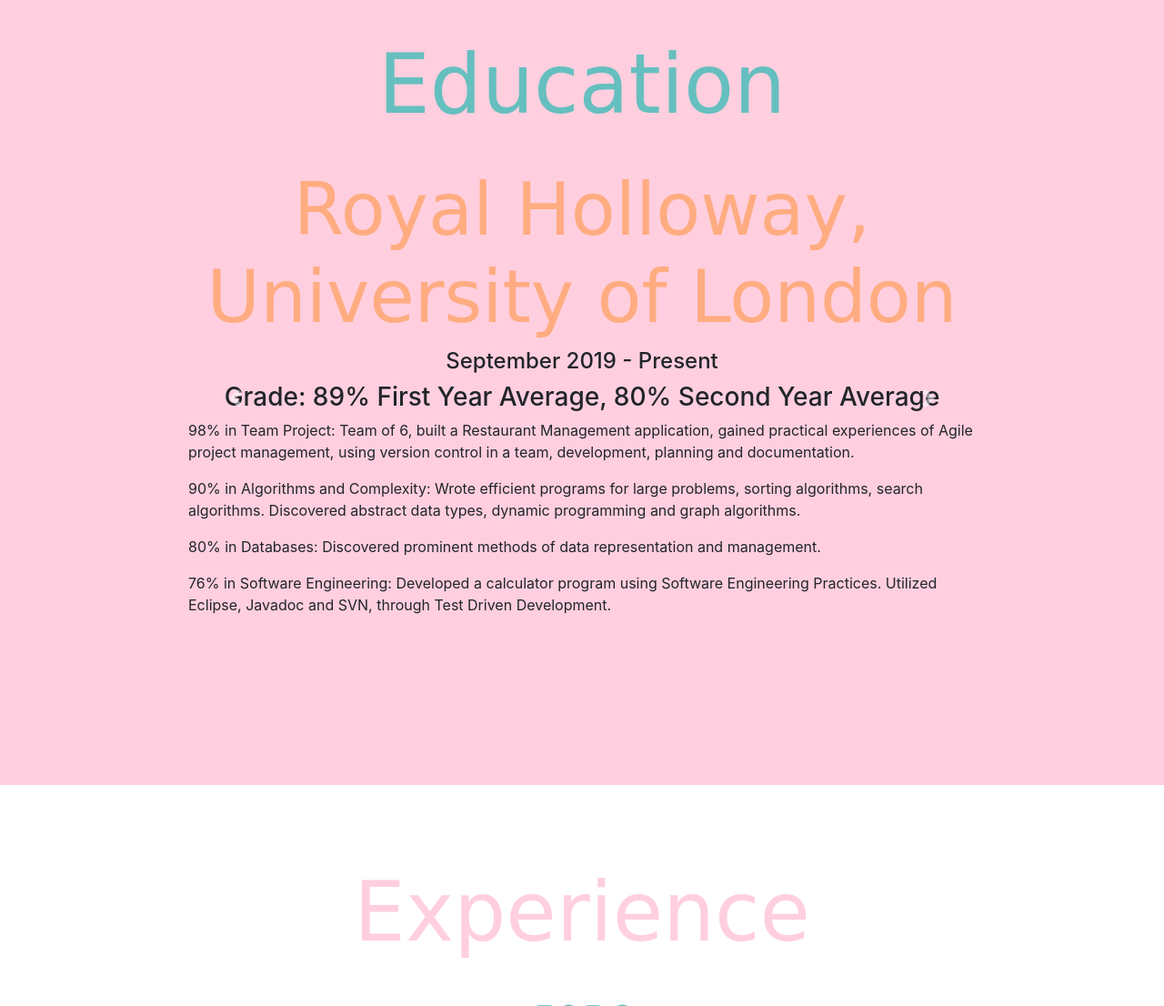
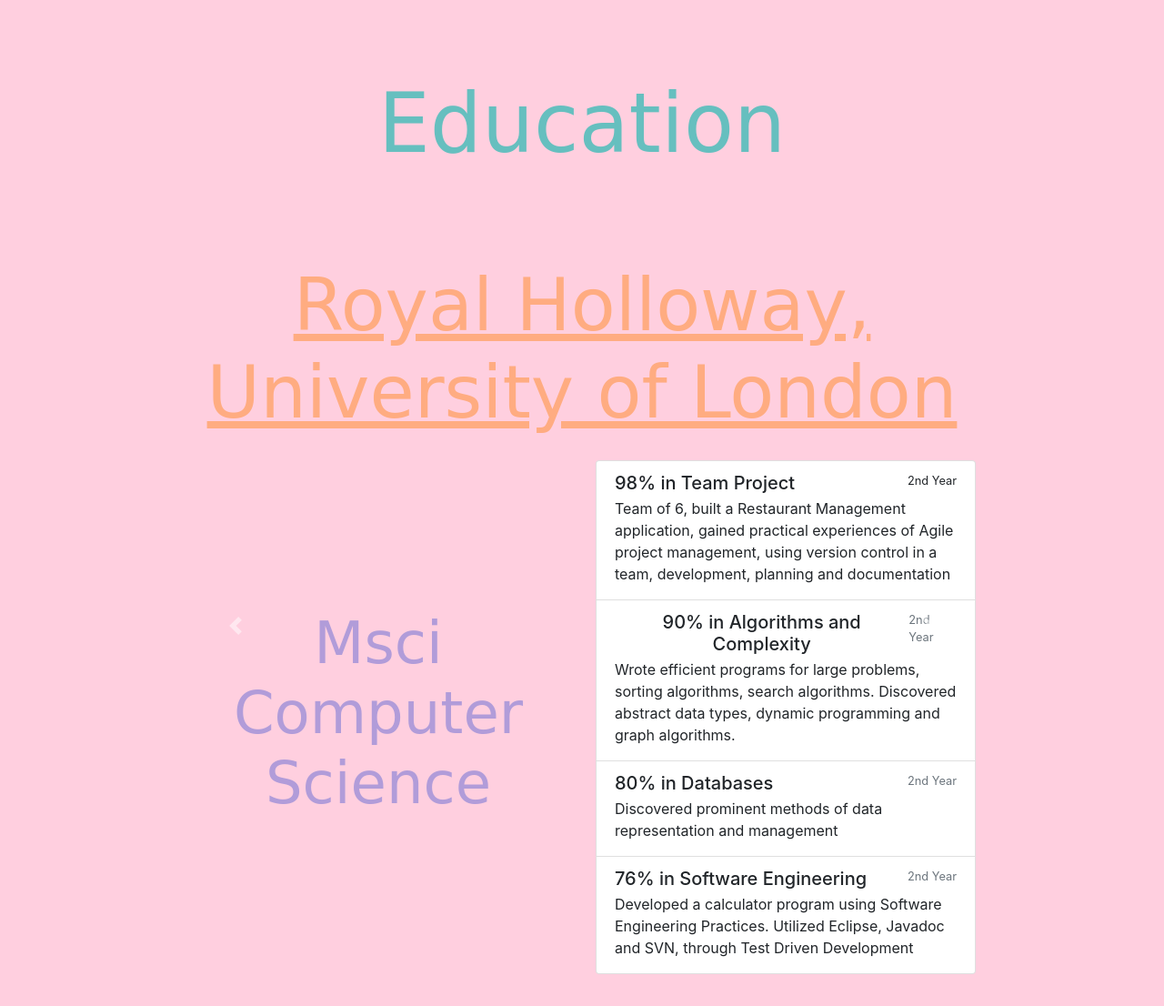
Before and after one commit to ErjillDeVera/CV, a plain HTML site: page index.html in a window 1280 px wide. Shown: the part 1694-2800 px from the top of the page at 91% size. Drawn offline with nearby package versions, Linux system fonts and the light colour scheme; a web font is replaced by a local one.

Commit message:
Edited Msci Computer Science presentation

```diff
--- a/css/styles.css
+++ b/css/styles.css
@@ -136,7 +136,6 @@ body {
 
 /* Education Section */
 #education {
-  height: 1000px;
   background-color: #ffcfdf;
   position: relative;
   padding: 7% 15%;
@@ -152,8 +151,31 @@ body {
     color: #66BFBF;
 }
 
+
 .educationLocation {
   font-size: 80px;
   font-family: 'Bungee Inline', cursive;
   color: #ffac81;
+  text-decoration: underline;
 }
+
+.educationInfo {
+  height: 1000px;
+}
+
+.educationTitle {
+  font-family: 'Bungee Inline', cursive;
+  font-size: 4rem;
+  text-align: center;
+  color: #B19CD9;
+  justify-content: center;
+}
+
+.row {
+  display: flex;
+  align-items: center;
+  justify-content: center;
+  height: 600px;
+}
+.carousel-item {
+}
--- a/index.html
+++ b/index.html
@@ -86,35 +86,81 @@
     <div id="testimonial-carousel" class="carousel slide" data-ride="false">
       <div class="carousel-inner">
 
-          <div class="carousel-item active container-fluid educationContainer">
-            <h1 class="educationLocation">Royal Holloway, University of London</h1>
-            <h4 class="date">September 2019 - Present</h4>
-            <h3>Grade: 89% First Year Average, 80% Second Year Average</h3>
-            <p>98% in Team Project: Team of 6, built a Restaurant Management application, gained practical experiences of Agile project management, using version control in a team, development, planning and documentation.</p>
-            <p>90% in Algorithms and Complexity: Wrote efficient programs for large problems, sorting algorithms, search algorithms. Discovered abstract data types, dynamic programming and graph algorithms.</p>
-            <p>80% in Databases: Discovered prominent methods of data representation and management.</p>
-            <p>76% in Software Engineering: Developed a calculator program using Software Engineering Practices. Utilized Eclipse, Javadoc and SVN, through Test Driven Development.</p>
+        <div class="carousel-item active container-fluid">
+          <h1 class="educationLocation"> Royal Holloway, University of London</h1>
+          <div class="row">
+            <div class="col-sm">
+              <h1 class="educationTitle">Msci Computer Science</h1>
+            </div>
+            <div class="col-sm">
+              <div class="list-group">
+                <a class="list-group-item list-group-item-action flex-column align-items-start">
+                  <div class="d-flex w-100 justify-content-between">
+                    <h5 class="mb-1">98% in Team Project</h5>
+                    <small>2nd Year</small>
+                  </div>
+                  <p class="mb-1">Team of 6, built a Restaurant Management application, gained practical experiences of Agile project management, using version control in a team, development, planning and documentation</p>
+                </a>
+                <a class="list-group-item list-group-item-action flex-column align-items-start">
+                  <div class="d-flex w-100 justify-content-between">
+                    <h5 class="mb-1">90% in Algorithms and Complexity</h5>
+                    <small class="text-muted">2nd Year</small></small>
+                  </div>
+                  <p class="mb-1">Wrote efficient programs for large problems, sorting algorithms, search algorithms. Discovered abstract data types, dynamic programming and graph algorithms.</p>
+                </a>
+                <a class="list-group-item list-group-item-action flex-column align-items-start">
+                  <div class="d-flex w-100 justify-content-between">
+                    <h5 class="mb-1">80% in Databases</h5>
+                    <small class="text-muted">2nd Year</small>
+                  </div>
+                  <p class="mb-1">Discovered prominent methods of data representation and management</p>
+                </a>
+                <a class="list-group-item list-group-item-action flex-column align-items-start">
+                  <div class="d-flex w-100 justify-content-between">
+                    <h5 class="mb-1">76% in Software Engineering</h5>
+                    <small class="text-muted">2nd Year</small>
+                  </div>
+                  <p class="mb-1">Developed a calculator program using Software Engineering Practices. Utilized Eclipse, Javadoc and SVN, through Test Driven Development</p>
+                </a>
+              </div>
+
+            </div>
+          </div>
+        </div>
+
+        <div class="carousel-item container-fluid educationContainer educationContainer">
+          <h1 class="educationLocation">Darrick Wood: A-levels<h1>
+              <div class="row educationInfo">
+                <div class="col-sm">
+                  <h2 class="title-subheading">Computer Science, Philosophy and Ethics (RS), Mathematics
+            </h1>
+            <h4>September 2017 - August 2019</h4>
+            <h3> B, B , B</h3>
+        </div>
+        <div class="col-sm">
+          <p>Reflective: Deeply reflected philosophical theories and dilemmas such ancient philosophical influences, the nature of soul, mind and body, existence or non-existence of god, nature and impact of religious experience, problem of evil,
+            nature of God and religious language.</p>
+          <p>Open Mindedness: Through normative ethical theories and their deontological and teleological approaches have shown me there is no fixed right or
+        </div>
+      </div>
 
     </div>
 
     <div class="carousel-item container-fluid educationContainer">
       <h1 class="educationLocation">Darrick Wood School</h1>
-            <h4>September 2017 - August 2019</h4>
-            <h3>Computer Science: B, Mathematics: B, Religious Studies: B</h3>
-            <p>Reflective: Deeply reflected philosophical theories and dilemmas such ancient philosophical influences, the nature of soul, mind and body, existence or non-existence of god, nature and impact of religious experience, problem of evil,
-              nature of God and religious language.</p>
-            <p>Open Mindedness: Through normative ethical theories and their deontological and teleological approaches have shown me there is no fixed right or
-          </div>
-
-          <div class="carousel-item container-fluid educationContainer">
-            <h1 class="educationLocation">Darrick Wood School</h1>
+      <div class="row educationInfo">
+        <div class="col-sm">
           <h4>September 2015 - August 2017</h4>
           <h3>10 A* - B including:</h3>
+        </div>
+        <div class="col-sm">
           <p>Physics: A*</p>
           <p>Mathematics: 7 (A)</p>
           <p>Chemistry: A </p>
           <p>Biolgy: A</p>
           <p>English Language: 6 (B)</p>
+        </div>
+      </div>
     </div>
 
     </div>
```
Lines whose indentation alone changed are shown as unchanged.
